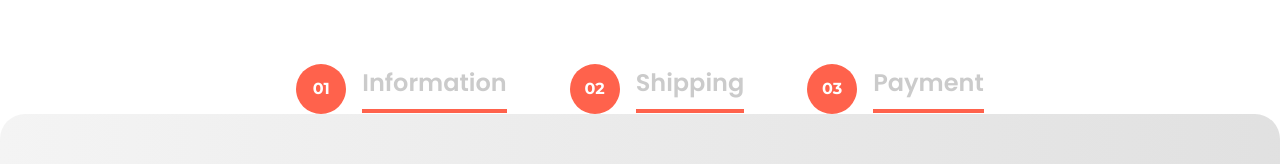
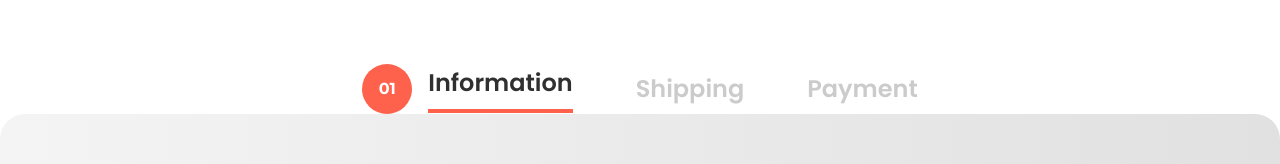
Before and after one commit to nazmulalamdev/eshop, a React (Vite) app: page /checkout in a window 1280 px wide. Shown: the part 415-579 px from the top of the page. Built offline with nearby package versions, Linux system fonts and the light colour scheme; no server answers.

Commit message:
update checkout

```diff
--- a/src/pages/CheckoutPage.jsx
+++ b/src/pages/CheckoutPage.jsx
@@ -1,4 +1,4 @@
-import React, { useState } from "react";
+import { useState } from "react";
 import Container from "../components/commonLayout/Container";
 
 const CheckoutPage = () => {
@@ -20,44 +20,60 @@ const CheckoutPage = () => {
           <h3 className="font-['Poppins'] font-bold text-[56px] text-[#303030]">
             Checkout
           </h3>
-          <div className="flex items-center justify-center gap-[63px] font-['Poppins'] font-semibold text-[24px] mt-11">
+          <div className="flex items-center justify-center gap-[63px] font-['Poppins'] font-semibold text-[#CBCBCB] text-[24px] mt-11">
             <div
               onClick={() => setActive("info")}
               className="flex items-center gap-4 cursor-pointer"
             >
-              {active && (
+              {active === "info" && (
                 <span className="font-['Montserrat'] font-bold text-base text-white flex items-center justify-center w-[50px] h-[50px] rounded-full bg-[#FF624C]">
                   01
                 </span>
               )}
-
+              {active && (
                 <p
                   className={`${
                     active === "info" &&
-                  "text-[#CBCBCB] pb-2 border-b-4 border-solid border-[#FF624C]"
+                    "text-[#303030] pb-2 border-b-4 border-solid border-[#FF624C]"
                   }`}
                 >
                   Information
                 </p>
+              )}
             </div>
             <div
               onClick={() => setActive("shipping")}
-              className="flex items-center gap-4"
+              className="flex items-center gap-4 cursor-pointer"
             >
-              {active && (
+              {active === "shipping" && (
                 <span className="font-['Montserrat'] font-bold text-base text-white flex items-center justify-center w-[50px] h-[50px] rounded-full bg-[#FF624C]">
                   02
                 </span>
               )}
-              <p className="text-[#CBCBCB] pb-2 border-b-4 border-solid border-[#FF624C]">
+              <p
+                className={`${
+                  active === "shipping" &&
+                  "text-[#303030] pb-2 border-b-4 border-solid border-[#FF624C]"
+                }`}
+              >
                 Shipping
               </p>
             </div>
-            <div className="flex items-center gap-4">
+            <div
+              onClick={() => setActive("payment")}
+              className="flex items-center gap-4 cursor-pointer"
+            >
+              {active === "payment" && (
                 <span className="font-['Montserrat'] font-bold text-base text-white flex items-center justify-center w-[50px] h-[50px] rounded-full bg-[#FF624C]">
                   03
                 </span>
-              <p className="text-[#CBCBCB] pb-2 border-b-4 border-solid border-[#FF624C]">
+              )}
+              <p
+                className={`${
+                  active === "payment" &&
+                  "text-[#303030] pb-2 border-b-4 border-solid border-[#FF624C]"
+                }`}
+              >
                 Payment
               </p>
             </div>
```
Lines whose indentation alone changed are shown as unchanged.
